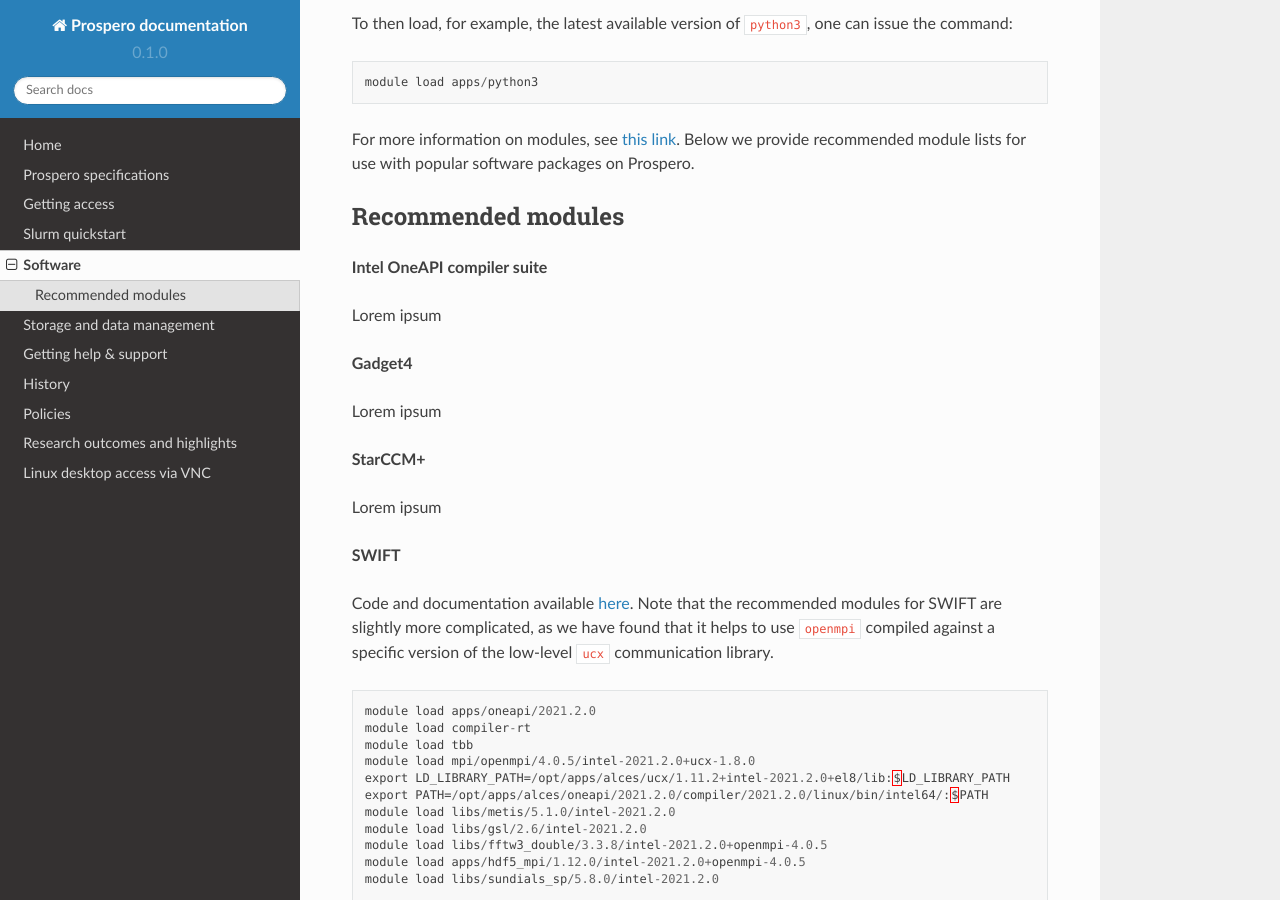
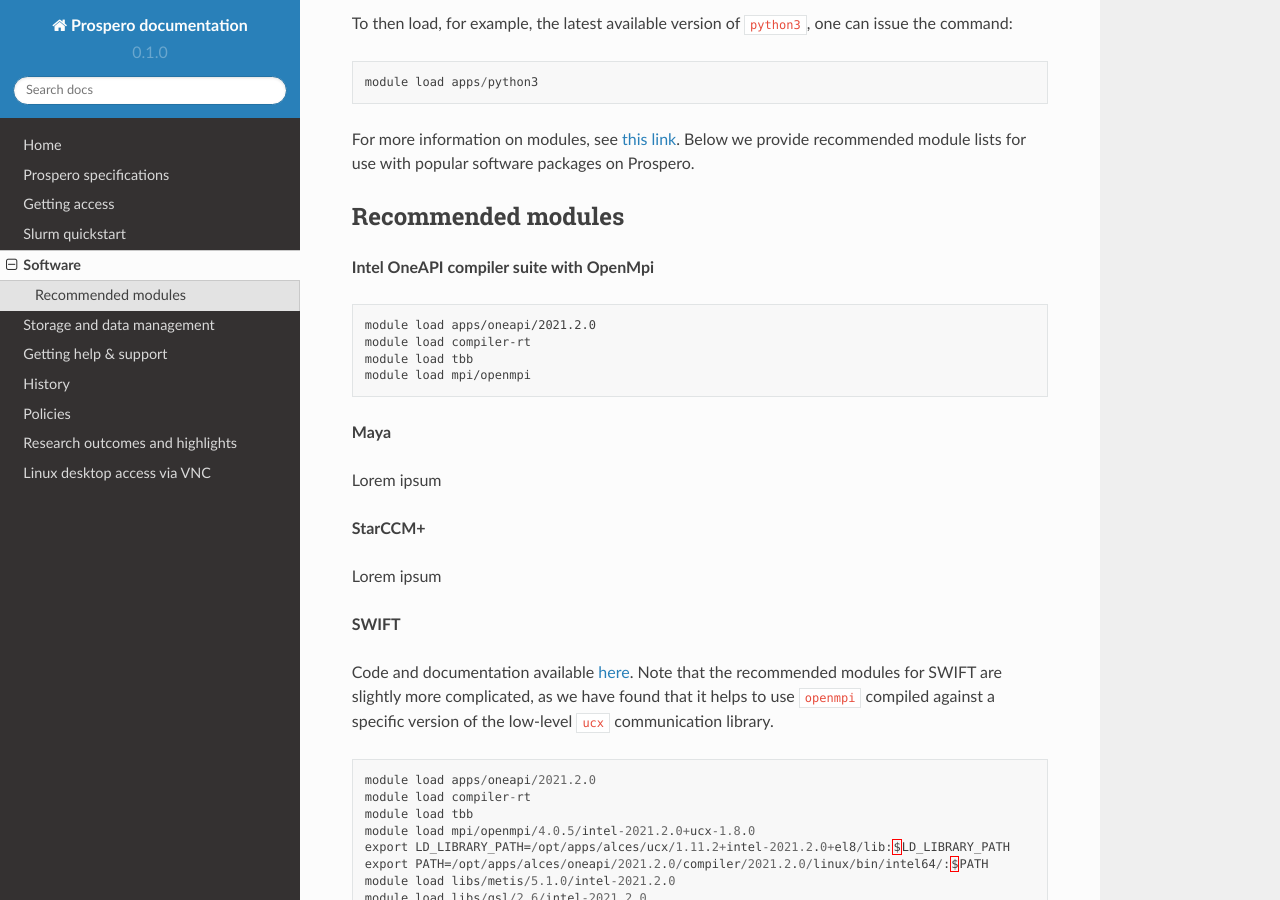
Before and after one commit to astrcrai/prospero-docs, a Sphinx documentation site: the page built from docs/source/software.rst, in a window 1280 px wide and 900 px high, scrolled down 571 px. Built offline with Sphinx 7.4.7 and the Read the Docs theme 2.0.0, drawn with Linux system fonts in a browser that asks for light colours.

Commit message:
Update software.rst

```diff
--- a/docs/source/software.rst
+++ b/docs/source/software.rst
@@ -29,11 +29,16 @@ For more information on modules, see `this link <https://modules.readthedocs.io/
 Recommended modules
 -------
 
-**Intel OneAPI compiler suite**
+**Intel OneAPI compiler suite with OpenMpi**
 
-Lorem ipsum
+.. code-block:: intel_oneapi_mpi
 
-**Gadget4**
+    module load apps/oneapi/2021.2.0
+    module load compiler-rt
+    module load tbb
+    module load mpi/openmpi
+
+**Maya**
 
 Lorem ipsum
 
```
